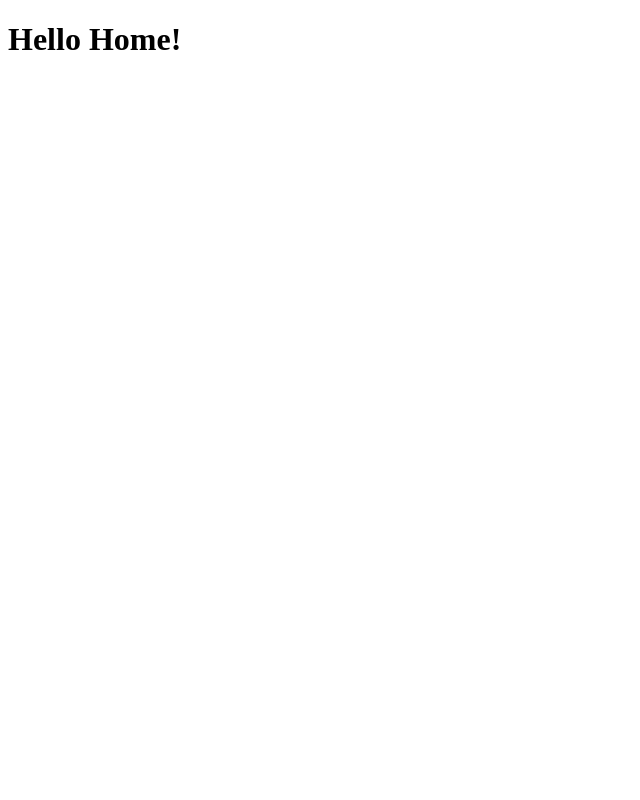
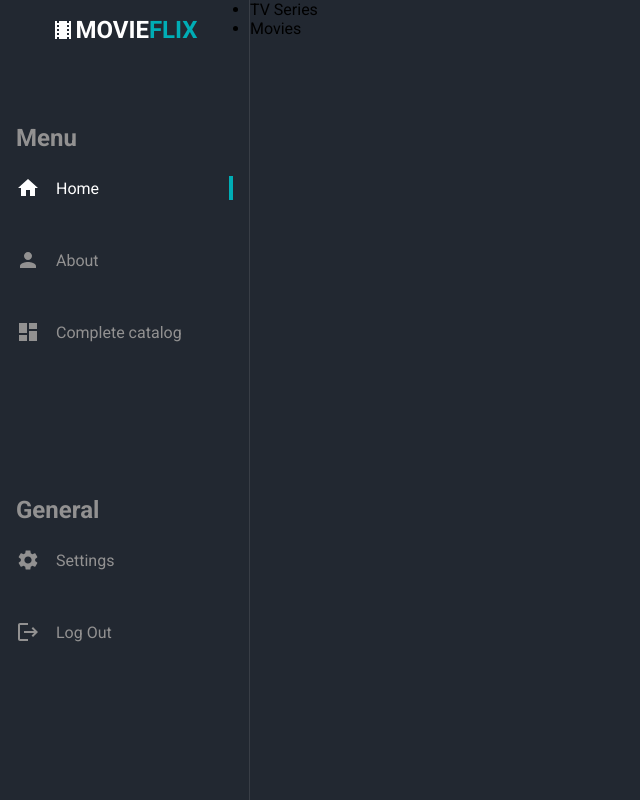
Before and after one commit to LucasAlt40/movieflix, a React (Create React App) app: page / in a window 1280 px wide. Shown: the whole page, without its empty margins (0-640 px from the left). Built offline with nearby package versions, Linux system fonts and the light colour scheme.

Commit message:
Menu lateral

```diff
--- a/package.json
+++ b/package.json
@@ -16,6 +16,7 @@
     "react-dom": "^17.0.2",
     "react-router-dom": "^6.0.2",
     "react-scripts": "4.0.3",
+    "sass": "^1.48.0",
     "web-vitals": "^1.0.1"
   },
   "scripts": {
@@ -41,5 +42,8 @@
       "last 1 firefox version",
       "last 1 safari version"
     ]
+  },
+  "devDependencies": {
+    "node-sass": "^7.0.1"
   }
 }
--- /dev/null
+++ b/src/Index.scss
@@ -0,0 +1,10 @@
+* {
+  margin: 0;
+  padding: 0;
+  box-sizing: border-box;
+  font-family: Roboto, Helvetica, sans-serif;
+}
+
+body {
+  background: #222831;
+}
--- /dev/null
+++ b/src/components/CatalogHome/index.js
@@ -0,0 +1,14 @@
+import React from 'react';
+
+export default function CatalogComponent() {
+  return (
+    <>
+      <div className="filtro">
+        <ul>
+          <li>TV Series</li>
+          <li>Movies</li>
+        </ul>
+      </div>
+    </>
+  );
+}
--- /dev/null
+++ b/src/components/Sidebar/index.js
@@ -0,0 +1,36 @@
+import React from "react";
+import { Link } from "react-router-dom";
+
+import { LocalMovies, Home as HomeIcon, Person, Dashboard, Logout, Settings } from '@mui/icons-material';
+
+import "./style.scss";
+
+export default function Sidebar() {
+  return (
+    <aside>
+
+      <div className="logo">
+        <LocalMovies />
+        <h1>MOVIE<span className="flix-title">FLIX</span></h1>
+      </div>
+
+      <nav className="menu">
+        <h2>Menu</h2>
+        <ul>
+          <li className="active"><Link to="/"><HomeIcon /> Home</Link></li>
+          <li><Link to="/"><Person /> About</Link></li>
+          <li><Link to="/"><Dashboard /> Complete catalog</Link></li>
+        </ul>
+      </nav>
+
+      <footer>
+        <h2>General</h2>
+        <ul>
+          <li><Link to="/"><Settings/> Settings </Link></li>
+          <li><Link to="/"><Logout /> Log Out</Link></li>
+        </ul>
+      </footer>
+
+    </aside>
+  );
+}
--- /dev/null
+++ b/src/components/Sidebar/style.scss
@@ -0,0 +1,65 @@
+aside {
+  width: 250px;
+  height: 100vh;
+
+  display: flex;
+  flex-direction: column;
+
+  border-right: 1px solid #393e46;
+  color: #fff;
+
+  .logo {
+    width: 100%;
+    display: flex;
+    align-items: center;
+    justify-content: center;
+    margin: 1rem auto;
+
+    .flix-title {
+      color: #00adb5;
+    }
+  }
+
+  .menu, footer {
+    margin: 4rem 1rem;
+
+    display: flex;
+    flex-direction: column;
+
+    color: #929191;
+
+    ul {
+      display: flex;
+      flex-direction: column;
+    }
+
+    .active {
+      border-right: 4px solid #00adb5;
+      a {
+        color: #fff;
+      }
+    }
+
+    li {
+      list-style: none;
+      margin: 1.5rem 0;
+      a {
+        text-decoration: none;
+        color: #929191;
+
+        display: flex;
+        align-items: center;
+
+        :first-child {
+          margin-right: 1rem;
+        }
+
+        &:hover {
+          text-decoration: underline;
+          color: #00adb5;
+          border-right: 4px solid #00adb5;
+        }
+      }
+    }
+  }
+}
--- a/src/index.js
+++ b/src/index.js
@@ -1,6 +1,7 @@
 import React from "react";
 import ReactDOM from "react-dom";
 import App from "./App";
+import "./Index.scss";
 
 ReactDOM.render(
   <React.StrictMode>
--- a/src/pages/Home.js
+++ b/src/pages/Home.js
@@ -1,9 +1,12 @@
 import React from "react";
+import Sidebar from "../components/Sidebar";
+import CatalogHome from "../components/CatalogHome";
 
 export default function Home() {
   return (
-    <div>
-      <h1>Hello Home!</h1>
-    </div>
+    <main style={{ display: "flex" }}>
+      <Sidebar />
+      <CatalogHome />
+    </main>
   );
 }
```
Also changed, not shown: src/components/CatalogHome/style.scss (added), 1 other file (tests, documents, lock files or other folders).
